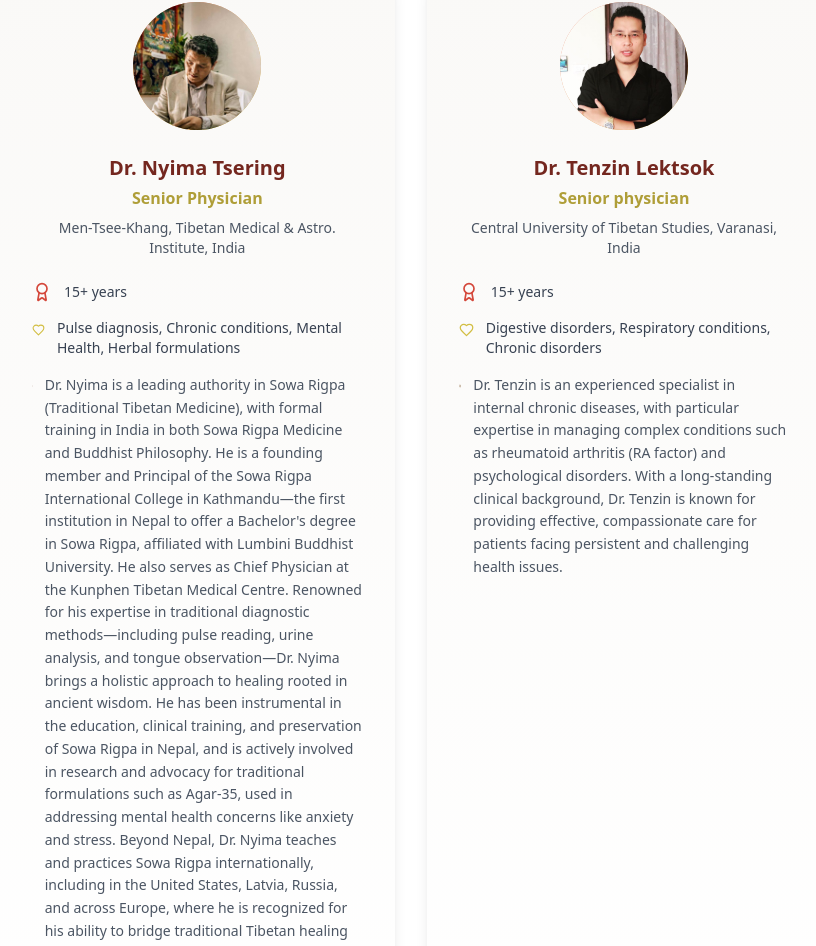
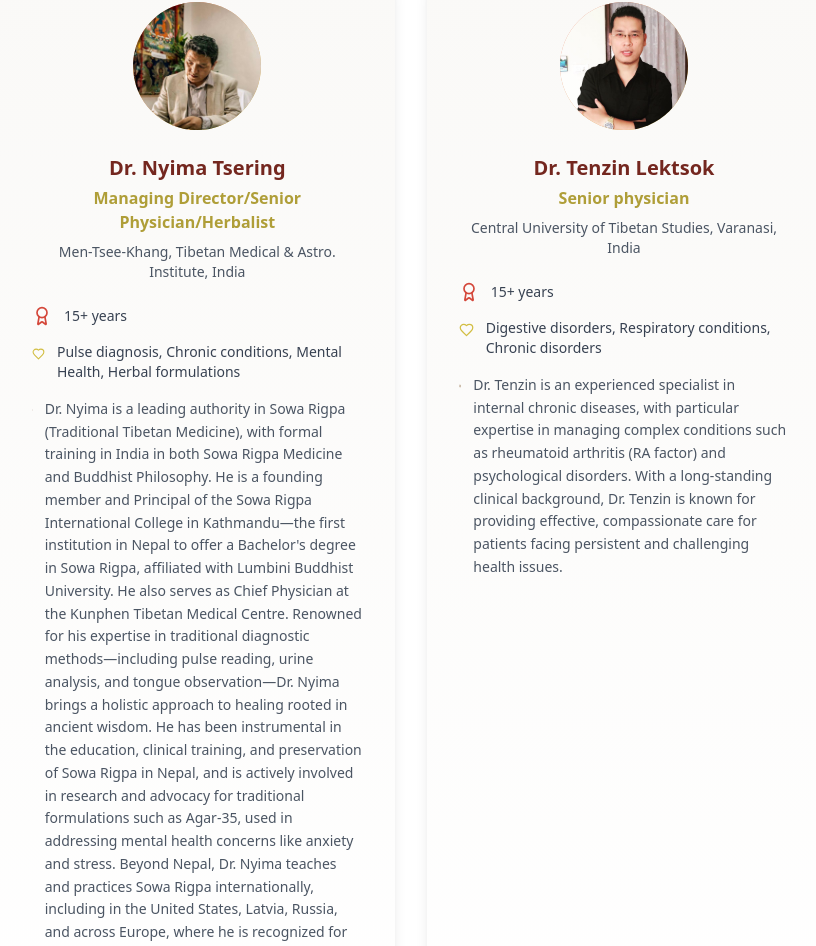
Before and after one commit to lungsang25/kunphen-healing-web, a React (Vite) app: page / in a window 1280 px wide. Shown: the part 5187-6133 px from the top of the page, without its empty margins (16-832 px from the left). Built offline with nearby package versions, Linux system fonts and the light colour scheme.

Commit message:
Update Dr. Nyima Tsering's title
Updated Dr. Nyima Tsering's title from "Senior physician" to "Managing Director/Senior Physician/Herbalist" in `src/components/Doctors.tsx`.

```diff
--- a/src/components/Doctors.tsx
+++ b/src/components/Doctors.tsx
@@ -31,7 +31,7 @@ const Doctors = () => {
     },
     {
       name: "Dr. Nyima Tsering",
-      title: "Senior Physician",
+      title: "Managing Director/Senior Physician/Herbalist",
       qualification: "Men-Tsee-Khang, Tibetan Medical & Astro. Institute, India",
       experience: "15+ years",
       specialization: "Pulse diagnosis, Chronic conditions, Mental Health, Herbal formulations",
```
